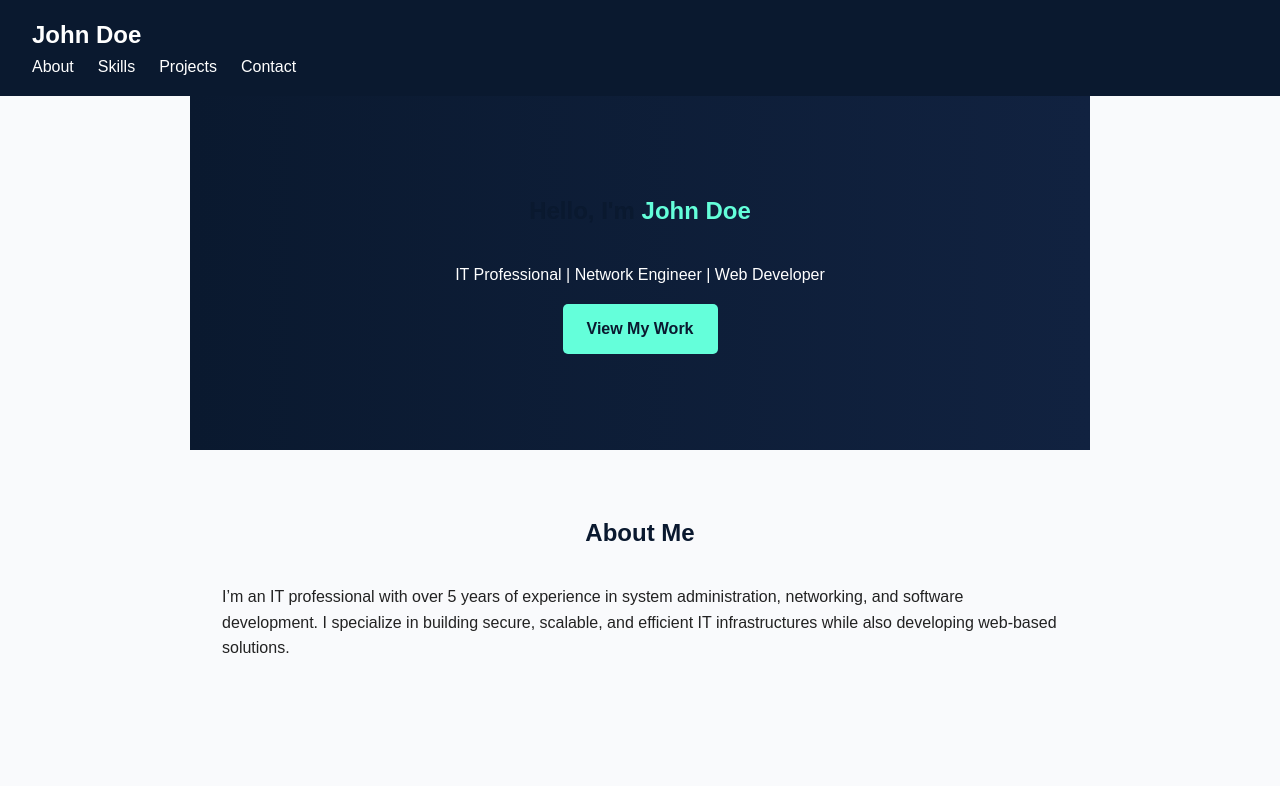
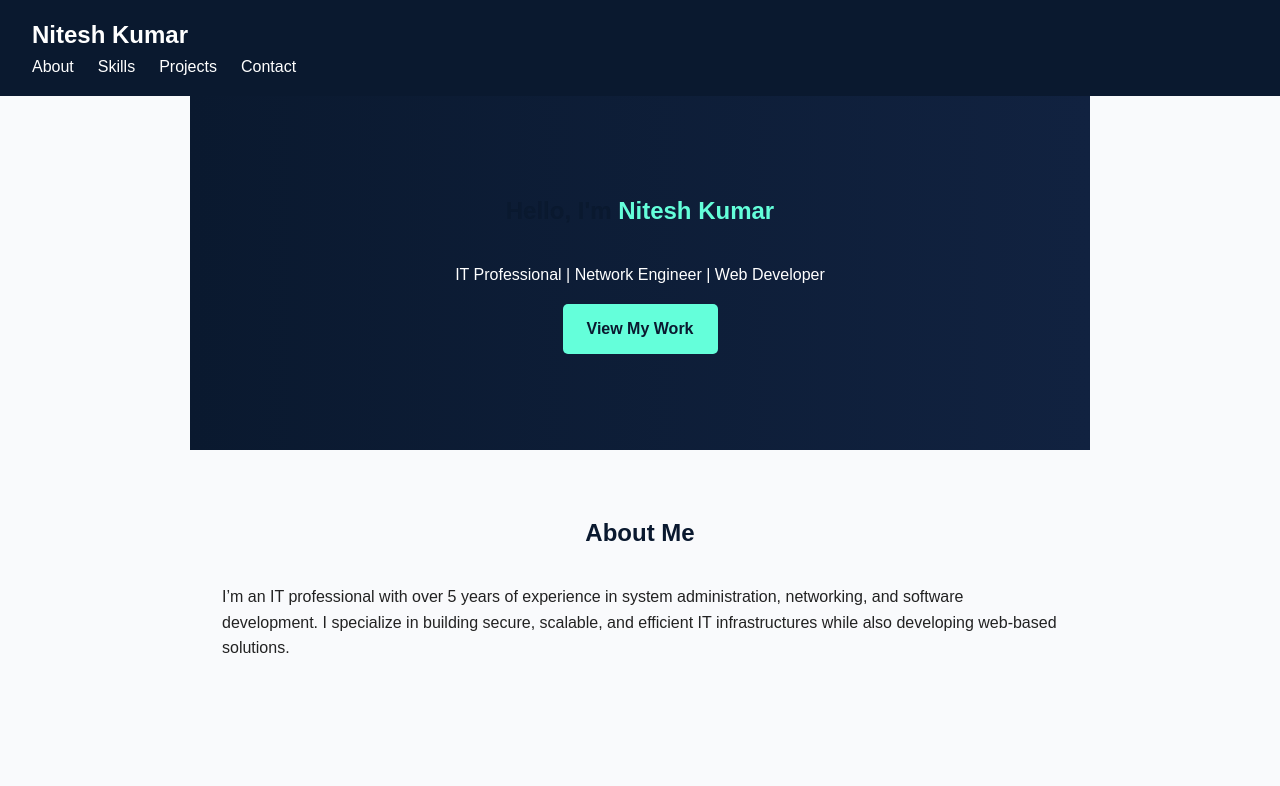
Before and after one commit to nitesh-arlab/nitesh, a plain HTML site: page index.html in a window 1280 px wide. Shown: the top 786 px of the page. Drawn offline with Linux system fonts and the light colour scheme.

Commit message:
Update index.html
name change

```diff
--- a/index.html
+++ b/index.html
@@ -3,13 +3,13 @@
 <head>
   <meta charset="UTF-8" />
   <meta name="viewport" content="width=device-width, initial-scale=1.0" />
-  <title>John Doe | IT Professional Portfolio</title>
+  <title>Nitesh Kumar | IT Professional Portfolio</title>
   <link rel="stylesheet" href="style.css" />
 </head>
 <body>
   <header>
     <nav>
-      <h1 class="logo">John Doe</h1>
+      <h1 class="logo">Nitesh Kumar</h1>
       <ul class="nav-links">
         <li><a href="#about">About</a></li>
         <li><a href="#skills">Skills</a></li>
@@ -21,7 +21,7 @@
 
   <section id="hero">
     <div class="hero-content">
-      <h2>Hello, I'm <span>John Doe</span></h2>
+      <h2>Hello, I'm <span>Nitesh Kumar</span></h2>
       <p>IT Professional | Network Engineer | Web Developer</p>
       <a href="#projects" class="btn">View My Work</a>
     </div>
@@ -75,7 +75,7 @@
   </section>
 
   <footer>
-    <p>&copy; 2025 John Doe. All rights reserved.</p>
+    <p>&copy; 2025 Nitesh Kumar. All rights reserved.</p>
   </footer>
 
   <script src="script.js"></script>
```
